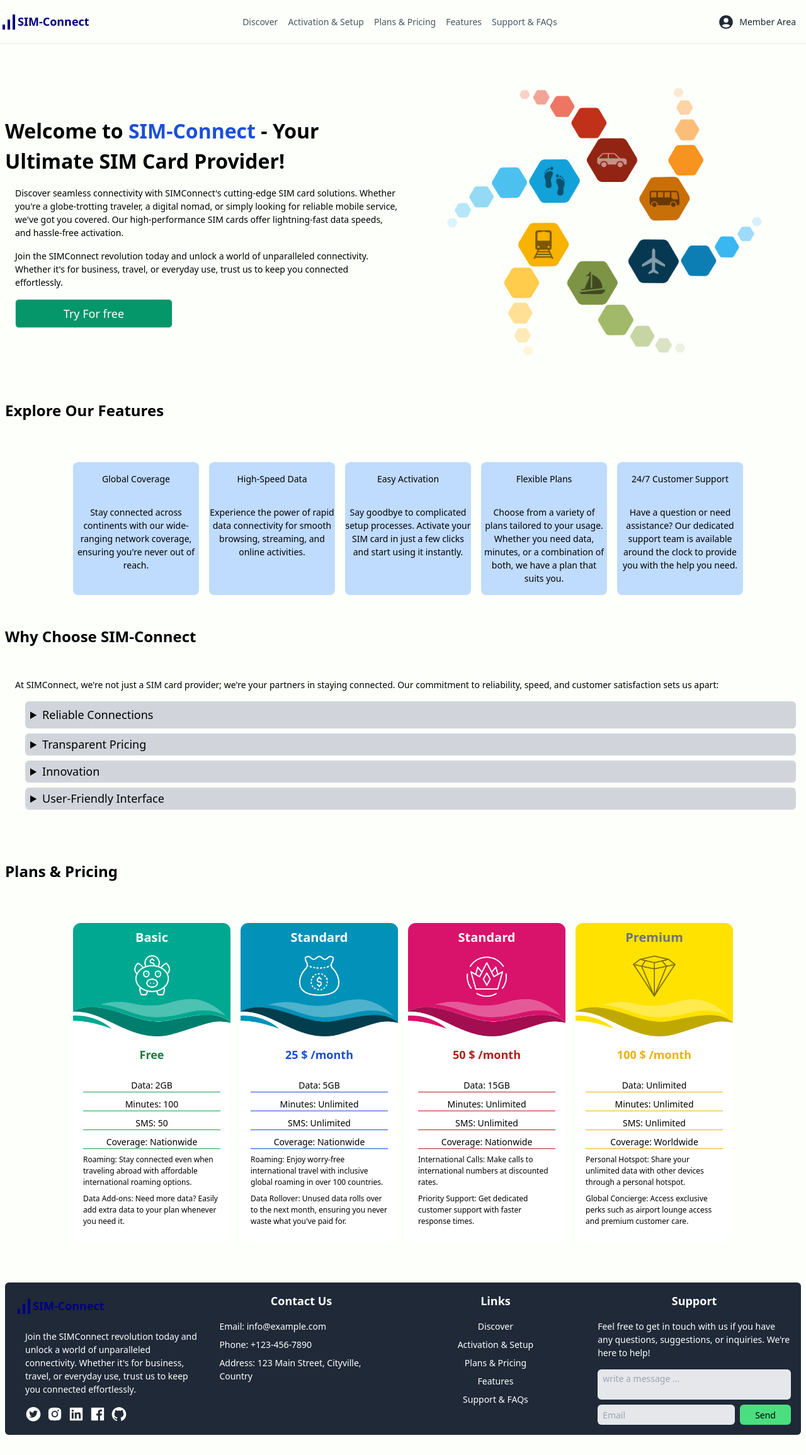
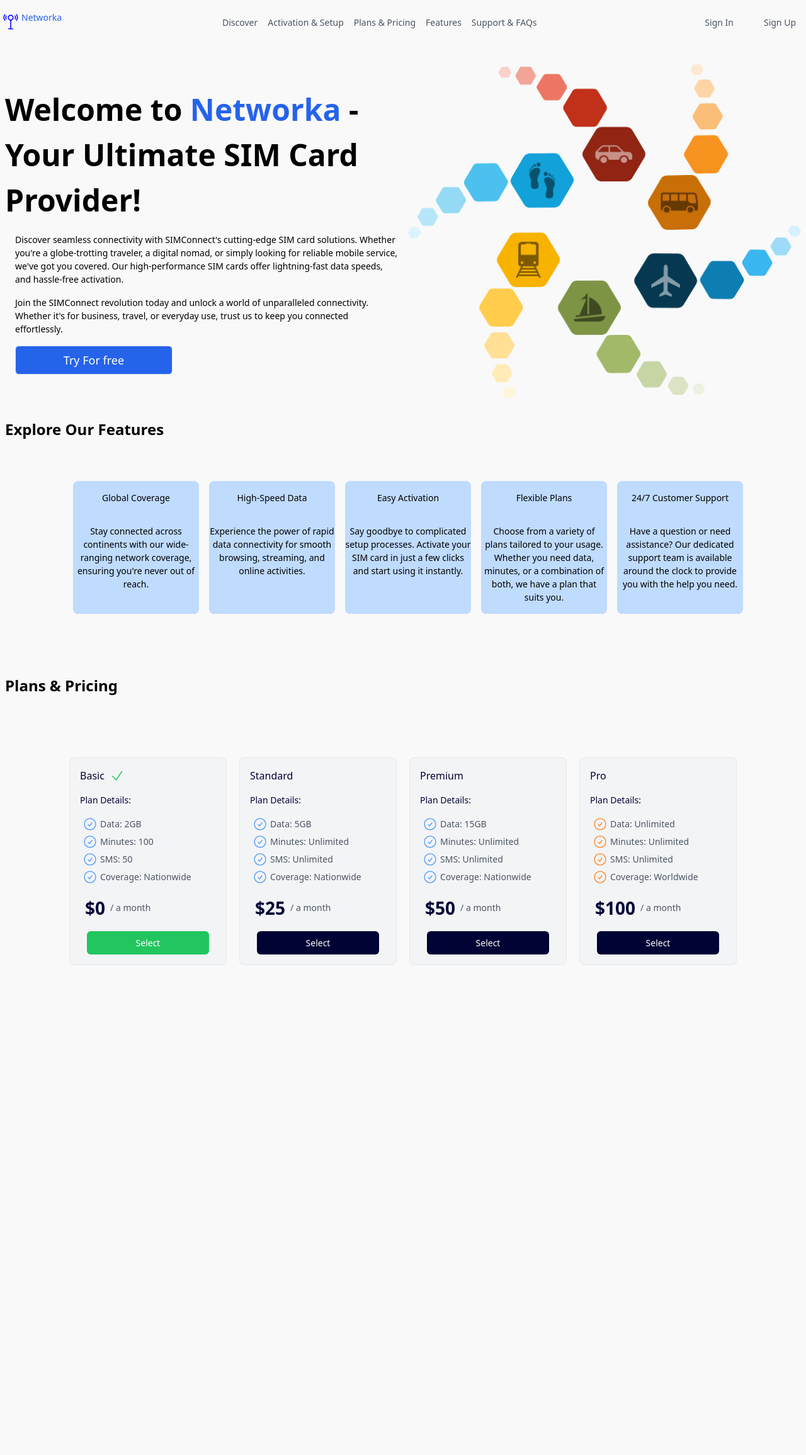
Before and after one commit to ASWAN123/SIMConnect, a React (Create React App) app: page / in a window 1280 px wide. Shown: the whole page at 63% size. After the commit the page ends 1565 px from the top, so only its background shows below. Built offline with nearby package versions, Linux system fonts and the light colour scheme.

Commit message:
update  landing  page

```diff
--- a/src/App.js
+++ b/src/App.js
@@ -25,7 +25,7 @@ function App() {
 
   return (
     <Contextprovider >
-      <div className="App mx-auto  container relative ">
+      <div className="App mx-auto container relative ">
         { !path.includes('account') && <Header /> }
         <Routes>
           <Route exact path="/" element={<LandingPage />}></Route>
--- a/src/components/LandingFolder/Footer.jsx
+++ b/src/components/LandingFolder/Footer.jsx
@@ -10,9 +10,9 @@ import {
 
 function Footer() {
   return (
-    <footer className='mt-8 p-4 bg-gray-800 text-white flex gap-4 justify-between mb-8 rounded-md'>
+    <footer className='mt-8 p-4 bg-blue-500 text-white flex gap-4 justify-between mb-8 rounded-md'>
     <div className=' flex-1 flex flex-col gap-4 '>
-        <Logo/>
+        <Logo color={'#ffffff'} />
         <p className='text-[14px] pl-4'>Join the SIMConnect revolution today and unlock a world of unparalleled connectivity. Whether it's for business, travel, or everyday use, trust us to keep you connected effortlessly.</p>
         <div className='flex gap-2 pl-4 '>
             <AiFillTwitterCircle size={26}  color='white'/>
--- a/src/components/LandingFolder/Header.jsx
+++ b/src/components/LandingFolder/Header.jsx
@@ -7,17 +7,19 @@ import { Link } from 'react-router-dom'
 
 const Header = () => {
   return (
-    <header className="min-h-[70px] max-h-[70px] py-2 flex gap-4 items-center justify-between  text-[14px] sticky top-0 w-full z-10 border-b bg-[#fcfffa]">
-    <Logo/>
-    <ul className="flex gap-4 text-gray-600">
+    <header className=" bg-[#f9f9f9] text-gray-600 min-h-[70px] max-h-[70px] py-2 flex gap-4 items-center justify-between  text-[14px] sticky top-0 w-full z-10  ">
+    <Logo />
+    <ul className="flex gap-4  ">
         <li className="hover:cursor-pointer hover:text-blue-400"><a href="#pricing">Discover</a></li>
         <li className="hover:cursor-pointer hover:text-blue-400">Activation & Setup</li>
         <li className="hover:cursor-pointer hover:text-blue-400">Plans & Pricing</li>
         <li className="hover:cursor-pointer hover:text-blue-400">Features</li>
         <li className="hover:cursor-pointer hover:text-blue-400">Support & FAQs</li>
     </ul>
-    <Link to="/login" className="text-gray-800 py-1 px-4 rounded-md capitalize flex items-center gap-2"><MdAccountCircle size={26} /> member area</Link>
-
+    <div className='flex gap-4 text-white  '>
+    <Link to="/login" className="  hover:bg-blue-400 px-4 py-1  hover:text-gray-50 text-gray-600 rounded-sm capitalize flex items-center gap-2">Sign in</Link>
+    <Link to="/signup" className=" hover:bg-blue-400 px-4 py-1 hover:text-gray-50 text-gray-600 rounded-sm capitalize flex items-center gap-2">Sign up</Link>
+    </div>
 </header>
   )
 }
--- a/src/components/LandingFolder/Main.jsx
+++ b/src/components/LandingFolder/Main.jsx
@@ -2,15 +2,15 @@ import React from 'react'
 
 function Main() {
   return (
-    <section className="h-[500px] flex items-center gap-4 mt-8 ">
+    <section className="flex items-center gap-4 mt-8 ">
     <div className="flex-1 flex flex-col gap-4 ">
-      <h1 className="text-[2rem] font-semibold">Welcome to <span className="text-blue-700">SIM-Connect</span> - Your Ultimate SIM Card Provider!</h1>
+      <h1 className="text-[3rem] font-semibold">Welcome to <span className="text-blue-600">Networka</span> - Your Ultimate SIM Card Provider!</h1>
       <p className="pl-4 ">Discover seamless connectivity with SIMConnect's cutting-edge SIM card solutions. Whether you're a globe-trotting traveler, a digital nomad, or simply looking for reliable mobile service, we've got you covered. Our high-performance SIM cards offer lightning-fast data speeds, and hassle-free activation.</p>
       <p className="pl-4 ">Join the SIMConnect revolution today and unlock a world of unparalleled connectivity. Whether it's for business, travel, or everyday use, trust us to keep you connected effortlessly.</p>
-      <button className="ml-4 w-[250px] border px-6 py-2 text-lg text-white rounded-md bg-emerald-600 ">Try For free</button>
+      <button className="ml-4 w-[250px] border px-6 py-2 text-lg text-white rounded-md bg-blue-600 ">Try For free</button>
     </div>
     <div className="flex-1">
-      <img src="./image1.png" className="w-[500px]  mx-auto" alt="" />
+      <img src="./image1.png" className="w-[800px]  mx-auto" alt="" />
     </div>
   </section>
   )
--- a/src/components/LandingFolder/Pricing.jsx
+++ b/src/components/LandingFolder/Pricing.jsx
@@ -1,4 +1,5 @@
 import React from 'react'
+import Step2 from '../../signupCompo/Step2'
 
 
 /// scroll into  view  , offset
@@ -8,99 +9,9 @@ function Pricing() {
   return (
     <section id="pricing" className="flex flex-col gap-8 mt-12 py-8">
     <h2 className="text-[1.5rem] font-semibold mb-8">Plans & Pricing</h2>
-    <div  className="flex gap-4  justify-center items-center " >
-      {/* basic */}
-      <div className="bg-white pb-2 flex flex-col gap-2 items-center justify-between rounded-xl min-w-[250px] max-w-[250px] ">
-        <div className="flex flex-col gap-4 relative">
-          <img src="./plans/basic.png" className='' alt="" />
-          <p className=" absolute w-full text-center top-2 text-white font-semibold text-[20px]">Basic</p>
-          <p className="text-center text-green-700 font-semibold text-[18px]">Free</p>
-        </div>
-        <div className="flex flex-col items-center gap-2 p-4">
-          <p className="w-full text-[14px] text-center border-b border-b-green-600 ">Data: 2GB</p>
 
-          <p className="w-full text-[14px] text-center border-b border-b-green-600 ">Minutes: 100</p>
+    <Step2 />
 
-          <p className="w-full text-[14px] text-center border-b border-b-green-600 ">SMS: 50</p>
-
-          <p className="w-full text-[14px] text-center border-b border-b-green-600 ">Coverage: Nationwide</p>
-
-          <p className="text-[12px]">Roaming: Stay connected even when traveling abroad with affordable international roaming options.</p>
-
-          <p className="text-[12px]">Data Add-ons: Need more data? Easily add extra data to your plan whenever you need it.</p>
-        </div>
-
-      </div>
-      {/* Standard */}
-      <div className="bg-white pb-2 flex flex-col gap-2 items-center justify-between rounded-xl min-w-[250px] max-w-[250px]">
-        <div className="flex flex-col gap-4 relative">
-          <img src="./plans/standard.png" alt="" />
-          <p className=" absolute w-full text-center top-2 text-white font-semibold text-[20px]">Standard</p>
-          <p className="text-center text-blue-700 font-semibold text-[18px]">25 $ /month</p>
-        </div>
-        <div className="flex flex-col items-center gap-2 p-4">
-          <p className="w-full text-[14px] text-center border-b border-b-blue-700 ">Data: 5GB</p>
-
-          <p className="w-full text-[14px] text-center border-b border-b-blue-700 ">Minutes: Unlimited</p>
-
-          <p className="w-full text-[14px] text-center border-b border-b-blue-700 ">SMS: Unlimited</p>
-
-          <p className="w-full text-[14px] text-center border-b border-b-blue-700 ">Coverage: Nationwide</p>
-
-          <p className="text-[12px]">Roaming: Enjoy worry-free international travel with inclusive global roaming in over 100 countries.</p>
-
-          <p className="text-[12px]">Data Rollover: Unused data rolls over to the next month, ensuring you never waste what you've paid for.</p>
-        </div>
-
-      </div>
-
-      {/* premium */}
-      <div className="bg-white pb-2 flex flex-col gap-2 items-center justify-between rounded-xl min-w-[250px] max-w-[250px]">
-        <div className="flex flex-col gap-4 relative">
-          <img src="./plans/premium.png" alt="" />
-          <p className=" absolute w-full text-center top-2 text-white font-semibold text-[20px]">Standard</p>
-          <p className="text-center text-red-700 font-semibold text-[18px]">50 $ /month</p>
-        </div>
-        <div className="flex flex-col items-center gap-2 p-4">
-          <p className="w-full text-[14px] text-center border-b border-b-red-700 ">Data: 15GB</p>
-
-          <p className="w-full text-[14px] text-center border-b border-b-red-700 ">Minutes: Unlimited</p>
-
-          <p className="w-full text-[14px] text-center border-b border-b-red-700 ">SMS: Unlimited</p>
-
-          <p className="w-full text-[14px] text-center border-b border-b-red-700 ">Coverage: Nationwide</p>
-
-          <p className="text-[12px]">International Calls: Make calls to international numbers at discounted rates.</p>
-
-          <p className="text-[12px]">Priority Support: Get dedicated customer support with faster response times.</p>
-        </div>
-
-      </div>
-
-      {/* VIP */}
-      <div className="bg-white pb-2 flex flex-col gap-2 items-center justify-between rounded-xl min-w-[250px] max-w-[250px]">
-        <div className="flex flex-col gap-4 relative">
-          <img src="./plans/vip.png" alt="" />
-          <p className=" absolute w-full text-center top-2 text-gray-500 font-semibold text-[20px]">Premium</p>
-          <p className="text-center text-yellow-500 font-semibold text-[18px]">100 $ /month</p>
-        </div>
-        <div className="flex flex-col items-center gap-2 p-4">
-          <p className="w-full text-[14px] text-center border-b border-b-yellow-500 ">Data: Unlimited</p>
-
-          <p className="w-full text-[14px] text-center border-b border-b-yellow-500 ">Minutes: Unlimited</p>
-
-          <p className="w-full text-[14px] text-center border-b border-b-yellow-500 ">SMS: Unlimited</p>
-
-          <p className="w-full text-[14px] text-center border-b border-b-yellow-500 ">Coverage: Worldwide</p>
-
-          <p className="text-[12px]">Personal Hotspot: Share your unlimited data with other devices through a personal hotspot.</p>
-
-          <p className="text-[12px]">Global Concierge: Access exclusive perks such as airport lounge access and premium customer care.</p>
-        </div>
-
-      </div>
-
-    </div>
 
   </section>
   )
--- a/src/components/LandingPage.jsx
+++ b/src/components/LandingPage.jsx
@@ -17,7 +17,7 @@ function LandingPage() {
 
 
     {/* choose jsx */}
-    <Choose />
+    {/* <Choose /> */}
 
 
     {/* pricing */}
@@ -25,7 +25,7 @@ function LandingPage() {
 
     {/* footer */}
 
-    <Footer />
+    {/* <Footer /> */}
 
 
 
--- a/src/components/Logo.jsx
+++ b/src/components/Logo.jsx
@@ -1,18 +1,13 @@
-import React from 'react'
+import React from "react";
+import { TfiSignal } from "react-icons/tfi";
 
-
-function Logo() {
+function Logo({ color }) {
   return (
-    <div className="flex gap-1 p-1 items-center font-semibold ">
-      <div className='flex gap-1 items-end'>
-        <span className='h-2 w-1 bg-[#000080]'></span>
-        <span className='h-4 w-1 bg-[#000080]'></span>
-        <span className='h-6 w-1 bg-[#000080]'></span>
-      </div>
-     <p className='text-[#000080] text-[18px] py-1'>SIM-Connect</p>
-    {/* <img className='w-[150px]  bg-blue-800 ' src="./Logo.png" alt="" /> */}
-</div>
-  )
+    <div className="flex gap-1 p-1 items-center  ">
+      <TfiSignal size={26} color="blue" />
+      <p className="  text-blue-600 text-[14px] py-1 mb-4">Networka</p>
+    </div>
+  );
 }
 
-export default Logo
+export default Logo;
--- a/src/index.css
+++ b/src/index.css
@@ -20,13 +20,9 @@
 
 @import url('https://fonts.googleapis.com/css2?family=Noto+Sans:wght@100;200;300;400;500;600&display=swap') ;
 
-body{
+body {
   font-family: "Noto Sans" sans-serif ;
-  /* background-color: #fcf8fb ; */
-  /* background-color: whitesmoke; */
-  /* background-color: #eaf6f3 ; */
-  background-color: #fcfffa ;
-  /* background-color: #ffffff; */
+  background-color:  #f9f9f9 ;
   font-size: 14px;
 }
 
```
Also changed, not shown: instructions.txt.
